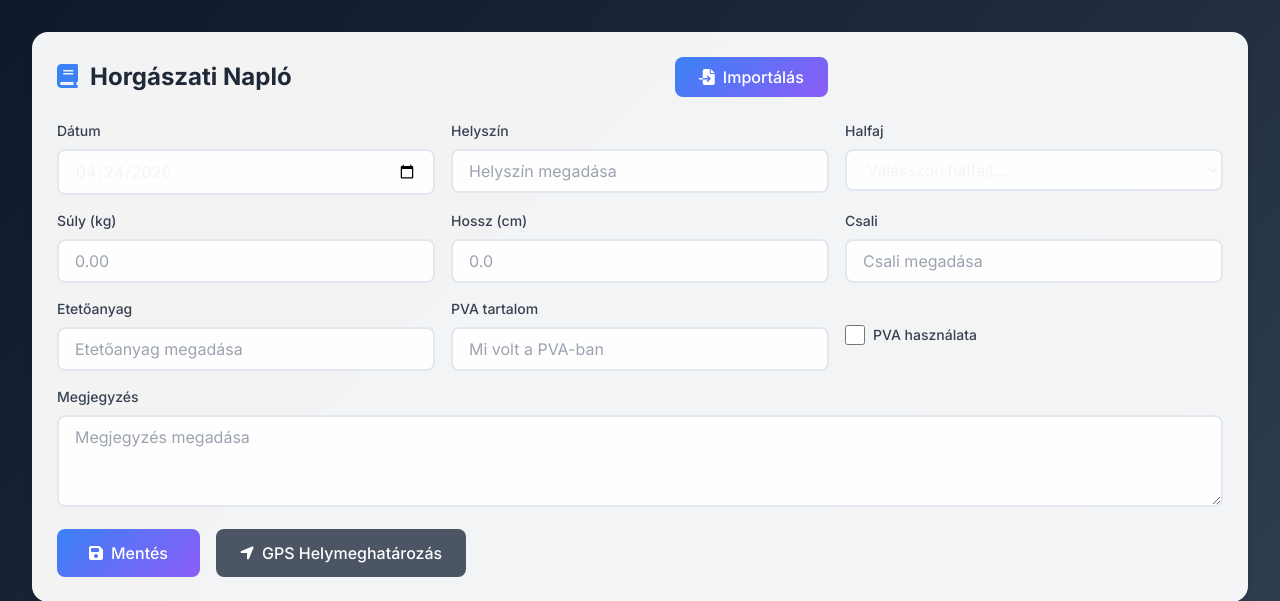
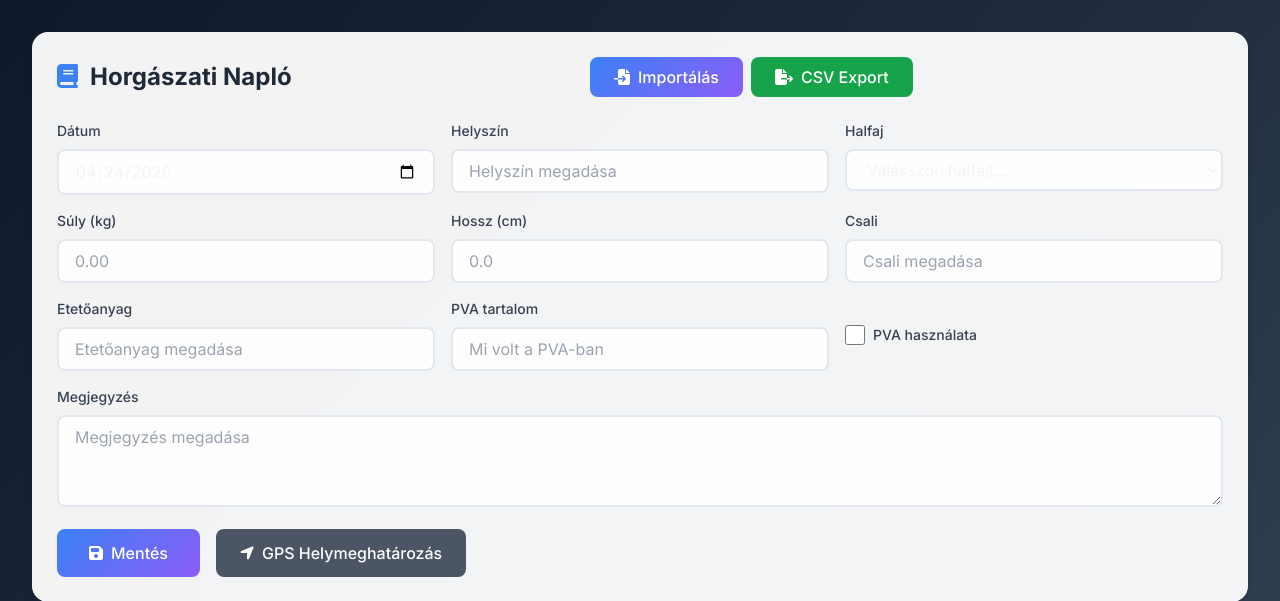
Before and after one commit to bagdal/horgasz-app, a FastAPI app: page / in a window 1280 px wide. Shown: the part 66-667 px from the top of the page. Run offline with FastAPI, Linux system fonts and the light colour scheme; data comes from the database, SQL or seed files in the repository; data that the repository does not hold is empty; some libraries are stand-ins or nearby versions.

Commit message:
Add CSV export functionality

```diff
--- a/app/main.py
+++ b/app/main.py
@@ -441,6 +441,48 @@ def geocode_location(query: str):
     except Exception as e:
         raise HTTPException(status_code=400, detail=f"Geocode hiba: {str(e)}")
 
+@app.get("/api/export/csv")
+def export_csv(db: Session = Depends(get_db)):
+    """Naplók exportálása CSV formátumban"""
+    try:
+        naplok = db.query(HorgaszatiNaplo).order_by(HorgaszatiNaplo.datum.desc()).all()
+
+        # DataFrame készítése
+        data = []
+        for naplo in naplok:
+            data.append({
+                'Dátum': naplo.datum.strftime('%Y-%m-%d') if naplo.datum else '',
+                'Helyszín': naplo.helyszin or '',
+                'Halfaj': naplo.halfaj.nev if naplo.halfaj else '',
+                'Súly (kg)': naplo.suly or '',
+                'Hossz (cm)': naplo.hossz or '',
+                'Csali': naplo.csali or '',
+                'Etetőanyag': naplo.etetoanyag or '',
+                'Szélsebesség (km/h)': naplo.szelsebesseg or '',
+                'Légnyomás (hPa)': naplo.legnyomas or '',
+                'Hőmérséklet (°C)': naplo.homerseklet or '',
+                'Páratartalom (%)': naplo.paratartalom or '',
+                'Hold fázis': naplo.hold_fazis or '',
+                'Szélesség': naplo.latitude or '',
+                'Hosszúság': naplo.longitude or '',
+                'Megjegyzés': naplo.megjegyzes or ''
+            })
+
+        df = pd.DataFrame(data)
+
+        # CSV készítése
+        from fastapi.responses import Response
+        csv_content = df.to_csv(index=False, encoding='utf-8-sig')
+
+        return Response(
+            content=csv_content,
+            media_type='text/csv',
+            headers={'Content-Disposition': 'attachment; filename=horgaszati_naplok.csv'}
+        )
+
+    except Exception as e:
+        raise HTTPException(status_code=400, detail=f"CSV export hiba: {str(e)}")
+
 if __name__ == "__main__":
     import uvicorn
     uvicorn.run(app, host="0.0.0.0", port=8000)
--- a/templates/index.html
+++ b/templates/index.html
@@ -194,10 +194,15 @@
                     <h2 class="text-2xl font-bold text-gray-800">
                         <i class="fas fa-book mr-3 text-blue-500"></i>Horgászati Napló
                     </h2>
+                    <div class="flex space-x-2">
                         <button class="btn-gradient text-white px-6 py-2 rounded-lg font-medium" onclick="document.getElementById('importFile').click()">
                             <i class="fas fa-file-import mr-2"></i>Importálás
                         </button>
                         <input type="file" id="importFile" accept=".csv,.xlsx,.xls" style="display: none" onchange="importCatches()">
+                        <button class="bg-green-600 hover:bg-green-700 text-white px-6 py-2 rounded-lg font-medium transition-all" onclick="exportCSV()">
+                            <i class="fas fa-file-export mr-2"></i>CSV Export
+                        </button>
+                    </div>
                     <span id="importStatus" class="ml-3 text-sm"></span>
                 </div>
 
@@ -744,7 +749,7 @@
         }
 
         // Importálás
-        function importCatches() {
+        async function importCatches() {
             const fileInput = document.getElementById('importFile');
             const statusSpan = document.getElementById('importStatus');
 
@@ -759,12 +764,14 @@
             statusSpan.textContent = 'Importálás folyamatban...';
             statusSpan.className = 'ml-3 text-sm text-blue-500';
 
-            fetch('/api/import', {
+            try {
+                const response = await fetch('/api/import', {
                     method: 'POST',
                     body: formData
-            })
-            .then(response => response.json())
-            .then(result => {
+                });
+
+                const result = await response.json();
+
                 if (result.success) {
                     statusSpan.textContent = `Sikeres import: ${result.imported} fogás`;
                     statusSpan.className = 'ml-3 text-sm text-green-500';
@@ -773,19 +780,25 @@
                         statusSpan.textContent += ` (${result.errors.length} hiba)`;
                     }
 
+                    // Naplók újratöltése
                     loadNaplok();
                     loadAnalysis();
                 } else {
                     statusSpan.textContent = 'Import hiba: ' + result.detail;
                     statusSpan.className = 'ml-3 text-sm text-red-500';
                 }
-            })
-            .catch(error => {
+            } catch (error) {
                 statusSpan.textContent = 'Import hiba: ' + error.message;
                 statusSpan.className = 'ml-3 text-sm text-red-500';
-            });
+            }
 
+            // Fájl input törlése
             fileInput.value = '';
+        }
+
+        // CSV Export
+        function exportCSV() {
+            window.location.href = '/api/export/csv';
         }
 
         // Galéria halfajok betöltése
```
Lines whose indentation alone changed are shown as unchanged.
